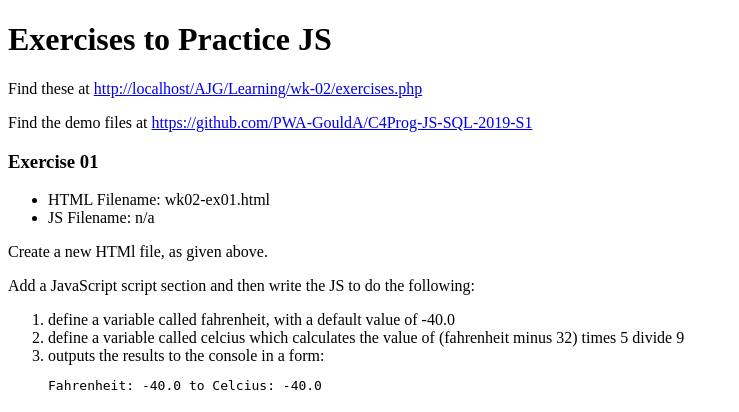
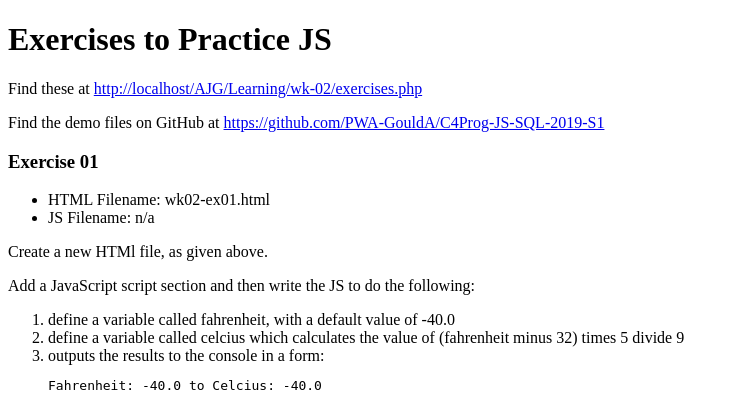
Before and after one commit to PWA-GouldA/C4Prog-JS-SQL-2019-S1, a PHP site: page / in a window 1280 px wide. Shown: the top 412 px of the page, without its empty margins (0-739 px from the left). Run offline with PHP 8.4, Linux system fonts and the light colour scheme.

Commit message:
Updated Exercises File

```diff
--- a/wk-02/exercises/index.php
+++ b/wk-02/exercises/index.php
@@ -12,7 +12,7 @@
     </a>
 </p>
 <p>
-    Find the demo files at <a href="https://github.com/PWA-GouldA/C4Prog-JS-SQL-2019-S1">
+    Find the demo files on GitHub at <a href="https://github.com/PWA-GouldA/C4Prog-JS-SQL-2019-S1">
         https://github.com/PWA-GouldA/C4Prog-JS-SQL-2019-S1
     </a>
 </p>
```
